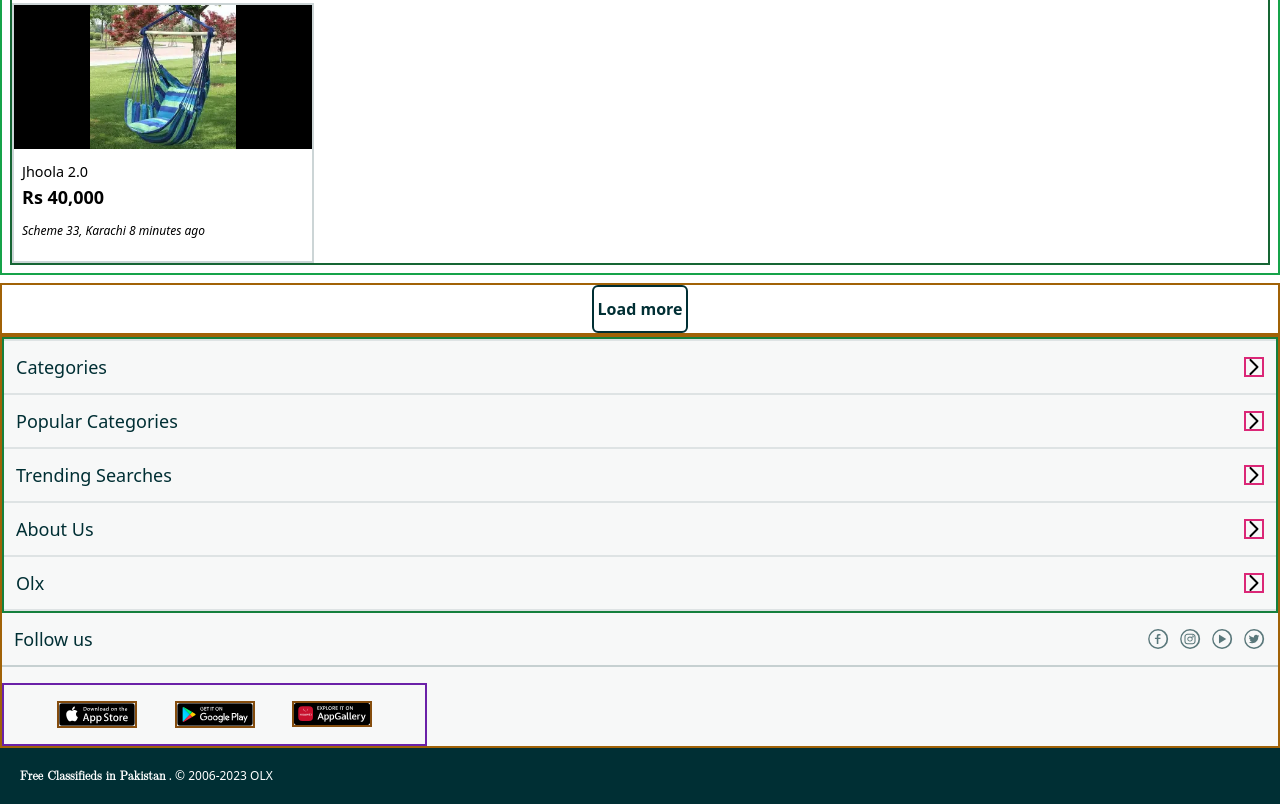
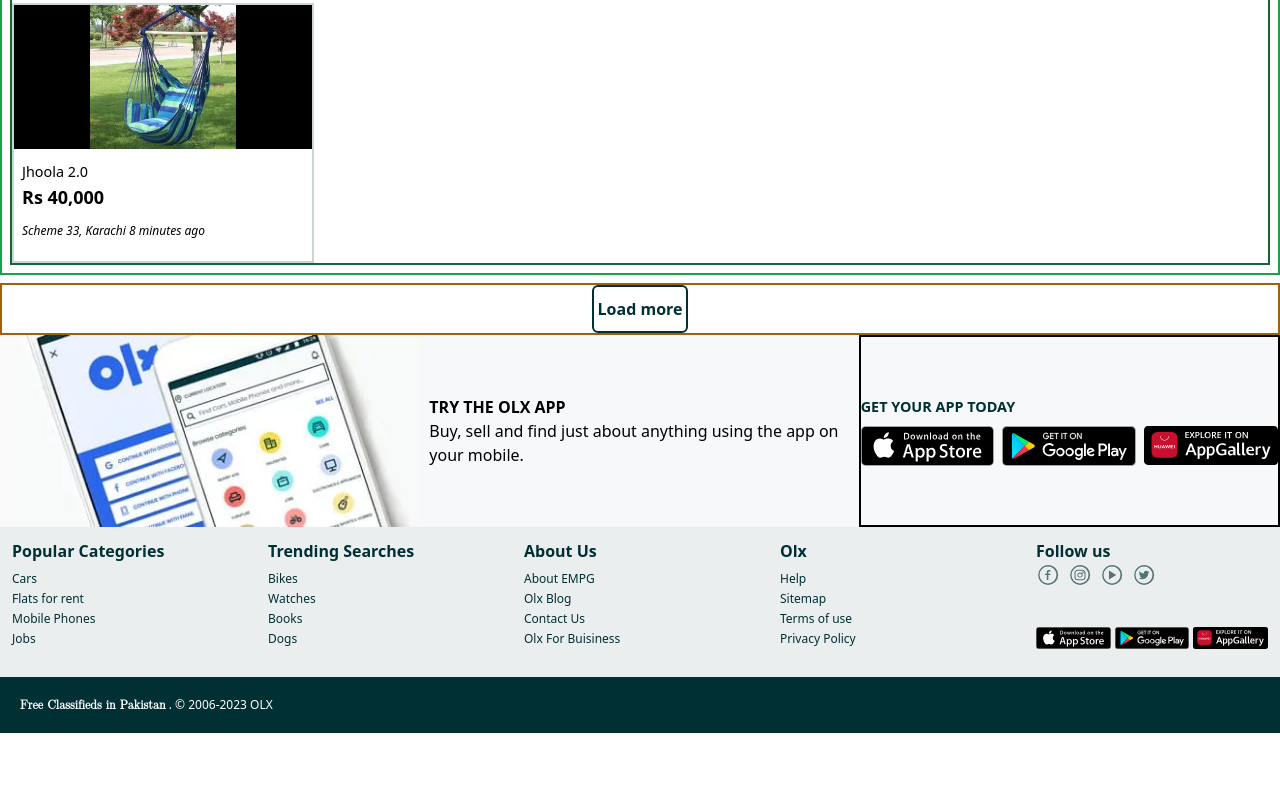
Before and after one commit to MuhammedUsmanKhan/OlxCloneUsingTailwindCss, a website: page main/index.html in a window 1280 px wide. Shown: the part 2170-2974 px from the top of the page. After the commit the page ends 2903 px from the top, so only its background shows below. Drawn offline with Linux system fonts and the light colour scheme.

Commit message:
Almost near to the end :)

```diff
--- a/main/index.html
+++ b/main/index.html
@@ -121,7 +121,7 @@
                         <option value=""></option>
                     </select>
                 </div>
-                <div class=" md:flex md:justify-around md:w-4/6 border-2 ">
+                <div class=" md:flex md:justify-around md:w-4/5 border-2 ">
                     <span><a href="#">Mobile Phones</a></span>
                     <span><a href="#">Cars</a></span>
                     <span><a href="#">MotorCycles</a></span>
@@ -155,8 +155,7 @@
                     <div class="flex gap-1 overflow-scroll text-[#002f34] border-2  border-yellow-700   ">
                         <div class="  flex flex-col justify-start ">
                             <div class="inline-block w-12">
-                                <img src="./images/mobiles.8c768c96bfde33f18fcf5af2a8b9cf71.png" class=""
-                                    alt="Mobiles">
+                                <img src="./images/mobiles.8c768c96bfde33f18fcf5af2a8b9cf71.png" class="" alt="Mobiles">
                             </div>
                             <div class="flex justify-center mt-1">
                                 <span class="text-[9px]">Mobiles</span>
@@ -178,7 +177,8 @@
                                     alt="Mobiles">
                             </div>
                             <div class="flex justify-center mt-1">
-                                <span class="text-center inline-block w-7/12 border-2 border-yellow-600 break-words text-[9px]">PropertyForSale</span>
+                                <span
+                                    class="text-center inline-block w-7/12 border-2 border-yellow-600 break-words text-[9px]">PropertyForSale</span>
                             </div>
                         </div>
                         <div class="  flex flex-col justify-start items-center border-2 border-yellow-600 ">
@@ -187,24 +187,26 @@
                                     alt="Mobiles">
                             </div>
                             <div class="flex justify-center mt-1">
-                                <span class="text-center inline-block w-7/12 border-2 border-yellow-600 break-words text-[9px]">PropertyForRent</span>
+                                <span
+                                    class="text-center inline-block w-7/12 border-2 border-yellow-600 break-words text-[9px]">PropertyForRent</span>
                             </div>
                         </div>
 
                         <div class="  flex flex-col justify-start ">
                             <div class="inline-block w-12">
-                                <img src="./images/electronics-home-appliances.46e034dd8adca44625c2c70e4d1b5984.png" class=""
-                                    alt="Mobiles">
+                                <img src="./images/electronics-home-appliances.46e034dd8adca44625c2c70e4d1b5984.png"
+                                    class="" alt="Mobiles">
                             </div>
                             <div class="flex justify-center mt-1">
-                                <span class=" text-center inline-block w-11/12 border-2 border-yellow-600 break-words text-[9px]">Electronic & Home App...</span>
+                                <span
+                                    class=" text-center inline-block w-11/12 border-2 border-yellow-600 break-words text-[9px]">Electronic
+                                    & Home App...</span>
                             </div>
                         </div>
 
                         <div class="  flex flex-col justify-start ">
                             <div class="inline-block w-12">
-                                <img src="./images/bikes.4dcd02c49b2b83aa5b4d629d1e2b383e.png" class=""
-                                    alt="Mobiles">
+                                <img src="./images/bikes.4dcd02c49b2b83aa5b4d629d1e2b383e.png" class="" alt="Mobiles">
                             </div>
                             <div class="flex justify-center mt-1">
                                 <span class="text-[9px]">Bikes</span>
@@ -213,11 +215,13 @@
 
                         <div class="  flex flex-col justify-start ">
                             <div class="inline-block w-12">
-                                <img src="./images/business-industrial-agriculture.704a6ffb9081bc94b11c102cc613670f.png" class=""
-                                    alt="Mobiles">
+                                <img src="./images/business-industrial-agriculture.704a6ffb9081bc94b11c102cc613670f.png"
+                                    class="" alt="Mobiles">
                             </div>
                             <div class="flex justify-center mt-1">
-                                <span class=" text-center inline-block w-full border-2 border-yellow-600 break-words text-[9px]">Buisiness Industrial...</span>
+                                <span
+                                    class=" text-center inline-block w-full border-2 border-yellow-600 break-words text-[9px]">Buisiness
+                                    Industrial...</span>
                             </div>
                         </div>
 
@@ -233,8 +237,7 @@
 
                         <div class=" flex flex-col justify-start ">
                             <div class="inline-block w-12">
-                                <img src="./images/jobs.79e6136dda02111cf8e7afe26b9e0f93.png" class=""
-                                    alt="Mobiles">
+                                <img src="./images/jobs.79e6136dda02111cf8e7afe26b9e0f93.png" class="" alt="Mobiles">
                             </div>
                             <div class="flex justify-center mt-1">
                                 <span class="text-[9px]">Jobs</span>
@@ -243,8 +246,7 @@
 
                         <div class="  flex flex-col justify-start ">
                             <div class="inline-block w-12">
-                                <img src="./images/animals.62d396e85f7523dbc8ff23889fdd5c31.png" class=""
-                                    alt="Mobiles">
+                                <img src="./images/animals.62d396e85f7523dbc8ff23889fdd5c31.png" class="" alt="Mobiles">
                             </div>
                             <div class="flex justify-center mt-1">
                                 <span class="text-[9px]">Animals</span>
@@ -256,7 +258,9 @@
                                     alt="Mobiles">
                             </div>
                             <div class="flex justify-center mt-1">
-                                <span class=" text-center inline-block w-11/12 border-2 border-yellow-600 break-words text-[9px]">Furniture & Home Dec...</span>
+                                <span
+                                    class=" text-center inline-block w-11/12 border-2 border-yellow-600 break-words text-[9px]">Furniture
+                                    & Home Dec...</span>
                             </div>
                         </div>
                         <div class="  flex flex-col justify-start ">
@@ -265,7 +269,9 @@
                                     alt="Mobiles">
                             </div>
                             <div class="flex justify-center mt-1">
-                                <span class=" text-center inline-block w-11/12 border-2 border-yellow-600 break-words text-[9px]">Fashion & Beauty</span>
+                                <span
+                                    class=" text-center inline-block w-11/12 border-2 border-yellow-600 break-words text-[9px]">Fashion
+                                    & Beauty</span>
                             </div>
                         </div>
                         <div class="  flex flex-col justify-start ">
@@ -274,13 +280,14 @@
                                     alt="Mobiles">
                             </div>
                             <div class="flex justify-center mt-1">
-                                <span class=" text-center inline-block w-10/12 border-2 border-yellow-600 break-words text-[9px]">Book Sports & Hobb...</span>
+                                <span
+                                    class=" text-center inline-block w-10/12 border-2 border-yellow-600 break-words text-[9px]">Book
+                                    Sports & Hobb...</span>
                             </div>
                         </div>
                         <div class="  flex flex-col justify-start ">
                             <div class="inline-block w-12">
-                                <img src="./images/kids.cd8d8864804f1c35dd6a7df68268a48d.png" class=""
-                                    alt="Mobiles">
+                                <img src="./images/kids.cd8d8864804f1c35dd6a7df68268a48d.png" class="" alt="Mobiles">
                             </div>
                             <div class="flex justify-center mt-1">
                                 <span class="text-[9px]">Kids</span>
@@ -588,131 +595,153 @@
                 </div>
             </div>
             <!-- buttonLoadmore + someting else related to grid and image -->
-            <div
-                class="container  mx-auto mt-2 border-2 border-yellow-700 flex flex-col  justify-center items-center">
+            <div class="container  mx-auto mt-2 border-2 border-yellow-700 flex flex-col  justify-center items-center">
                 <button class="w-24 h-12 font-bold text-[#002f34] border-2 border-[#002f34] rounded-md">Load
                     more</button>
                 <img src="./images/16588188801582235721 (1).jfif" class="mt-4 mb-2 md:hidden" alt="">
             </div>
+            <!-- container of grid logos -->
+            <div class="hidden md:flex">
+                <div class="md:grid md:grid-cols-2 lg:grid-cols-3 bg-[#f7f8f9] gap-2 ">
+                    <div class="hidden md:inline-block">
+                        <img src="./images/olxMobileApp.f5579f77e849b600ad60857e46165516.webp" alt="">
+                    </div>
+                    <div class="hidden lg:flex flex-col bg-[#f7f8f9] justify-center">
+                        <h1 class="font-bold">TRY THE OLX APP</h1>
+                        <p class="break-words">Buy, sell and find just about anything using the app on your mobile.</p>
+                    </div>
+                    <div
+                        class="flex flex-col justify-center items-start border-2 border-black bg-[#f7f8f9]  ">
+                        <div class="text-sm mb-2 text-[#002f34] font-bold">
+                            <h1>GET YOUR APP TODAY</h1>
+                        </div>
+                        <div class="flex justify-start items-center md:space-x-2">
+                            <a href=""><img src="./images/iconAppStoreEN_noinline.a731d99c8218d6faa0e83a6d038d08e8.svg"
+                                    class="lg:w-40 md:w-28 " alt=""></a>
+                            <a href=""><img
+                                    src="./images/iconGooglePlayEN_noinline.9892833785b26dd5896b7c70b089f684.svg"
+                                    class="lg:w-40 md:w-28 " alt=""></a>
+                            <a href=""><img src="./images/iconAppGallery_noinline.6092a9d739c77147c884f1f7ab3f1771.svg"
+                                    class=" lg:w-40 md:w-28" alt=""></a>
+                        </div>
+                    </div>
+                </div>
+            </div>
 
         </main>
         <footer>
-            <div class="container  mx-auto  border-2 border-yellow-700">
-                <div class=" grid grid-col-1  border-2 border-green-700">
-                    <div class=" p-3  border-b-2 border-t-2 border-[#002f34]/10">
+            <div class="md:bg-[#ebeeef] ">
+                <div class=" container mx-auto grid grid-col-1 md:grid-cols-5 p-4 md:p-0 ">
+                    <div class=" p-3 md:hidden border-b-2 md:order-first border-t-2 border-[#002f34]/10">
                         <div class=" flex items-center justify-between">
                             <span class=" text-[#002f34] text-lg">Categories</span>
-                            <span class="w-5 h-5 border-2 border-pink-600">
-                                <img src="./images/greatersignicon.svg" alt="">
-                            </span>
-                        </div>
-                        <div class="hidden md:block">
-                            <ul>
-                                <li></li>
-                                <li></li>
-                                <li></li>
-                                <li></li>
-                            </ul>
-                        </div>
-                    </div>
-                    <div class="p-3 border-b-2 border-[#002f34]/10 ">
-                        <div class=" flex items-center justify-between ">
-                            <span class=" text-[#002f34] text-lg">Popular Categories</span>
-                            <span class="w-5 h-5 border-2 border-pink-600">
+                            <span class="w-5 h-5 border-2 border-pink-600 md:hidden">
                                 <img src="./images/greatersignicon.svg" alt="">
                             </span>
                         </div>
                         <div class="hidden">
                             <ul>
-                                <li></li>
-                                <li></li>
-                                <li></li>
-                                <li></li>
+                                <li>Cars</li>
+                                <li>Flats for rent</li>
+                                <li>Mobile Phones</li>
+                                <li>Jobs</li>
                             </ul>
                         </div>
                     </div>
-                    <div class="p-3 border-b-2 border-[#002f34]/10 ">
+                    <div class="p-3 md:border-none border-b-2 border-[#002f34]/10 ">
                         <div class=" flex items-center justify-between ">
-                            <span class=" text-[#002f34] text-lg">Trending Searches</span>
-                            <span class="w-5 h-5 border-2 border-pink-600">
+                            <span class=" text-[#002f34] text-lg md:text-base md:font-bold">Popular Categories</span>
+                            <span class="w-5 h-5 border-2 border-pink-600 md:hidden">
                                 <img src="./images/greatersignicon.svg" alt="">
                             </span>
                         </div>
-                        <div class="hidden">
-                            <ul>
-                                <li></li>
-                                <li></li>
-                                <li></li>
-                                <li></li>
+                        <div class="hidden md:block text-xs  text-[#002f34]">
+                            <ul class="space-y-1 p-2 pl-0">
+                                <li>Cars</li>
+                                <li>Flats for rent</li>
+                                <li>Mobile Phones</li>
+                                <li>Jobs</li>
                             </ul>
                         </div>
                     </div>
-                    <div class="p-3 border-b-2 border-[#002f34]/10">
+                    <div class="p-3 md:border-none border-b-2 border-[#002f34]/10 ">
                         <div class=" flex items-center justify-between ">
-                            <span class=" text-[#002f34] text-lg">About Us</span>
-                            <span class="w-5 h-5 border-2 border-pink-600">
+                            <span class=" text-[#002f34] md:font-bold md:text-base text-lg">Trending Searches</span>
+                            <span class="w-5 h-5 border-2 border-pink-600 md:hidden">
                                 <img src="./images/greatersignicon.svg" alt="">
                             </span>
                         </div>
-                        <div class="hidden">
-                            <ul>
-                                <li></li>
-                                <li></li>
-                                <li></li>
-                                <li></li>
+                        <div class="hidden md:block text-xs text-[#002f34]">
+                            <ul class="space-y-1 p-2 pl-0">
+                                <li>Bikes</li>
+                                <li>Watches</li>
+                                <li>Books</li>
+                                <li>Dogs</li>
                             </ul>
                         </div>
                     </div>
-                    <div class="p-3 border-b-2 border-[#002f34]/10">
+                    <div class="p-3 border-b-2 md:border-none border-[#002f34]/10">
                         <div class=" flex items-center justify-between ">
-                            <span class=" text-[#002f34] text-lg">Olx</span>
-                            <span class="w-5 h-5 border-2 border-pink-600">
+                            <span class=" text-[#002f34] md:text-base md:font-bold text-lg">About Us</span>
+                            <span class="w-5 h-5 border-2 border-pink-600 md:hidden">
                                 <img src="./images/greatersignicon.svg" alt="">
                             </span>
                         </div>
-                        <div class="hidden">
-                            <ul>
-                                <li></li>
-                                <li></li>
-                                <li></li>
-                                <li></li>
+                        <div class="hidden md:block text-xs text-[#002f34]">
+                            <ul class="space-y-1 p-2 pl-0">
+                                <li>About EMPG</li>
+                                <li>Olx Blog</li>
+                                <li>Contact Us</li>
+                                <li>Olx For Buisiness</li>
                             </ul>
                         </div>
                     </div>
-                </div>
-                <div class="p-3 border-b-2 border-[#002f34]/20 mb-4 ">
-                    <div class=" flex items-center justify-between ">
-                        <span class=" text-[#002f34] text-lg">Follow us</span>
-                        <div class="flex items-center justify-evenly space-x-2">
-                            <a href="#"><img src="./images/iconFacebook_noinline.773db88c5b9ee5aaab365e61cdb750da.svg"
-                                    class="h-6" alt=""></a>
-                            <a href="#"><img src="./images/iconInstagram_noinline.d7d5811ebc44e03a674c8d0b5ff3f232.svg"
-                                    class="h-6" alt=""></a>
-                            <a href="#"><img src="./images/iconYoutube_noinline.c85bd6801ec83d6a3b498059550bef26.svg"
-                                    class="h-6" alt=""></a>
-                            <a href="#"><img src="./images/iconTwitter_noinline.6037fa7d9a7b9d6408fb1b3d70524b97.svg"
-                                    class="h-6" alt=""></a>
+                    <div class="p-3 border-b-2 md:border-none border-[#002f34]/10">
+                        <div class=" flex items-center justify-between ">
+                            <span class=" text-[#002f34] md:font-bold md:text-base text-lg">Olx</span>
+                            <span class="w-5 h-5 border-2 border-pink-600 md:hidden">
+                                <img src="./images/greatersignicon.svg" alt="">
+                            </span>
+                        </div>
+                        <div class="hidden md:block text-[#002f34] text-xs">
+                            <ul class="space-y-1 p-2 pl-0">
+                                <li>Help</li>
+                                <li>Sitemap</li>
+                                <li>Terms of use</li>
+                                <li>Privacy Policy</li>
+                            </ul>
                         </div>
                     </div>
-                </div>
-                <!-- container of grid logos -->
-                <div>
-                    <div class="md:grid md:grid-cols-3  ">
-                        <div class="hidden">
 
+                    <div class=" md:p-3  md:mb-4 ">
+                        <div
+                            class=" flex md:flex-col border-b-2 p-3 md:p-0 mb-2 md:mb-10  md:border-0 border-[#002f34]/20 md:items-start items-center justify-between md:justify-start ">
+                            <span class=" text-[#002f34] text-lg md:text-base md:font-bold">Follow us</span>
+                            <div class="flex items-center justify-evenly space-x-2">
+                                <a href="#"><img
+                                        src="./images/iconFacebook_noinline.773db88c5b9ee5aaab365e61cdb750da.svg"
+                                        class="h-6" alt=""></a>
+                                <a href="#"><img
+                                        src="./images/iconInstagram_noinline.d7d5811ebc44e03a674c8d0b5ff3f232.svg"
+                                        class="h-6" alt=""></a>
+                                <a href="#"><img
+                                        src="./images/iconYoutube_noinline.c85bd6801ec83d6a3b498059550bef26.svg"
+                                        class="h-6" alt=""></a>
+                                <a href="#"><img
+                                        src="./images/iconTwitter_noinline.6037fa7d9a7b9d6408fb1b3d70524b97.svg"
+                                        class="h-6" alt=""></a>
+                            </div>
                         </div>
-                        <div class="hidden">
-
-                        </div>
-                        <div class="flex justify-evenly p-4 border-2 border-purple-800">
+                        <div class="flex justify-start md:mt-6 space-x-3 md:space-x-1  p-4 md:p-0 ">
                             <a href=""><img src="./images/iconAppStoreEN_noinline.a731d99c8218d6faa0e83a6d038d08e8.svg"
-                                    class="w-20 border-2 border-yellow-800" alt=""></a>
+                                    class="w-20 " alt=""></a>
                             <a href=""><img
                                     src="./images/iconGooglePlayEN_noinline.9892833785b26dd5896b7c70b089f684.svg"
-                                    class="w-20 border-2 border-yellow-800" alt=""></a>
+                                    class="w-20 " alt=""></a>
                             <a href=""><img src="./images/iconAppGallery_noinline.6092a9d739c77147c884f1f7ab3f1771.svg"
-                                    class="w-20 border-2 border-yellow-800" alt=""></a>
+                                    class="w-20 " alt=""></a>
                         </div>
+
                     </div>
                 </div>
 
```
Also changed, not shown: main/output.css.
